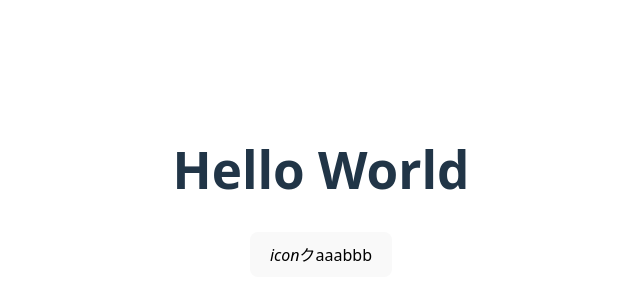
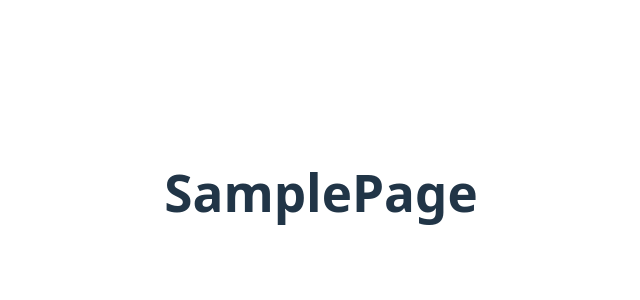
Before and after one commit to Simosi-ai/ReactSample2, a React (Vite) app: page /ReactSample2/sample-page in a window 1280 px wide. Shown: the part 208-508 px from the top of the page, without its empty margins (319-959 px from the left). Built offline with nearby package versions, Linux system fonts and the light colour scheme.

Commit message:
first commit

```diff
--- a/package.json
+++ b/package.json
@@ -11,7 +11,8 @@
   },
   "dependencies": {
     "react": "^19.0.0",
-    "react-dom": "^19.0.0"
+    "react-dom": "^19.0.0",
+    "react-router-dom": "^7.15.0"
   },
   "devDependencies": {
     "@eslint/js": "^9.21.0",
--- a/src/App.jsx
+++ b/src/App.jsx
@@ -1,14 +1,22 @@
+
+import { BrowserRouter, Route, Routes } from 'react-router-dom';
 import './App.css'
-import Button from './Button.jsx'
+import Home from './pages/Home';
+import SamplePage from './pages/SamplePage';
+
+
 
 function App() {
- {/* ここにコードを書く  */}
-  return (
+ return(
   <>
-    <h1>Hello World</h1>
-    <Button/>
+  <BrowserRouter basename="/ReactSample2">
+   <Routes>
+     <Route path = '/' element ={<Home />} />
+     <Route path = '/sample-page' element ={<SamplePage />} />
+   </Routes>
+   </BrowserRouter>
   </>
-  )
+ )
 }
 
-export default App
+export default App;
--- a/src/Button.jsx
+++ /dev/null
@@ -1,14 +0,0 @@
-function Button(){
-	const handleClick = () =>{
-		alert('クリックされました');
-	}
-
-	return (
-		<button type = "button" onClick={handleClick}>
-			<i>icon</i>
-			<span>クaaabbb</span>
-		</button>
-	)
-}
-
-	export default Button;
--- /dev/null
+++ b/src/components/Button/Button.module.css
@@ -0,0 +1,5 @@
+.button{
+    padding: 10px 20px;
+    background: #f00;
+    color: #fff;
+}
--- /dev/null
+++ b/src/pages/Home.jsx
@@ -0,0 +1,9 @@
+function Home(){
+    return (
+        <>
+        <h1>Home</h1>
+        </>
+    )
+}
+
+export default Home
--- /dev/null
+++ b/src/pages/SamplePage.jsx
@@ -0,0 +1,9 @@
+function SamplePage(){
+    return (
+        <>
+        <h1>SamplePage</h1>
+        </>
+    )
+}
+
+export default SamplePage
```
Also changed, not shown: src/components/Button/Button.jsx (added, +13 -0 lines), src/components/Display/Display.jsx (added, +21 -0 lines), 4 other files (tests, documents, lock files or other folders).
